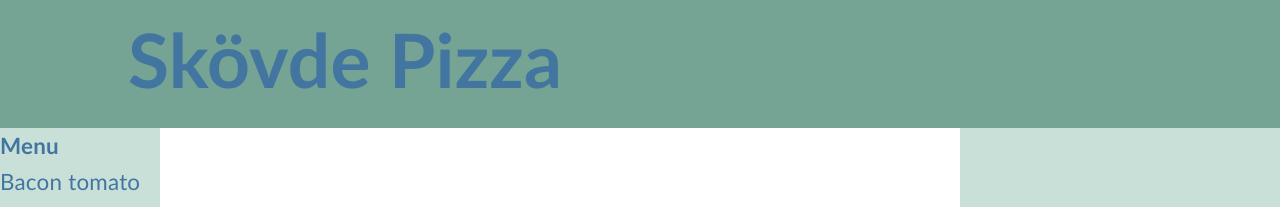
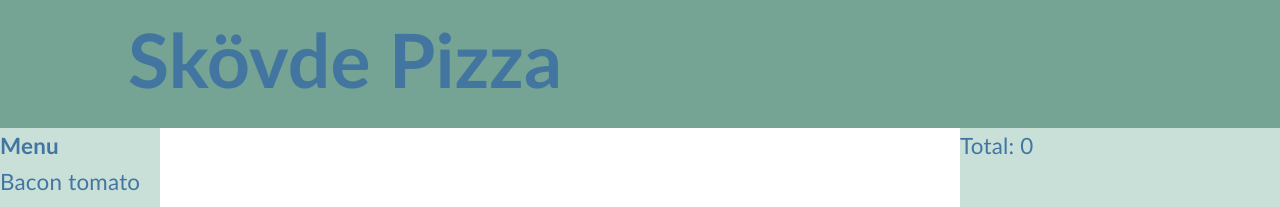
Before and after one commit to Muzdalifa/Skovde-pizza-frontend, a React (Create React App) app: page / in a window 1280 px wide. Shown: the top 207 px of the page. Built offline with nearby package versions, Linux system fonts and the light colour scheme.

Commit message:
sum the cost in Order component

```diff
--- a/src/OrderdItem.js
+++ b/src/OrderdItem.js
@@ -2,6 +2,9 @@ import React from 'react';
 import './OrderdItem.css'
 
 const OrderdItem = (props)=>{
+  const sum = (accumulator, currentOrderdItem) =>{
+    return accumulator + currentOrderdItem.cost
+   }
   return <div className='rightNav'>
     {
       props.orderdItems.map(
@@ -10,9 +13,11 @@ const OrderdItem = (props)=>{
           <label>Cost: {item.cost}</label><br/>
           <button onClick={()=>props.removeOrderdItem(item)}>Remove</button>
         </div>
-
       )
     }
+    <div>
+    Total: {props.orderdItems.reduce(sum,0)}
+    </div>
   </div>
 }
 export default OrderdItem
--- a/src/data.js
+++ b/src/data.js
@@ -3,37 +3,37 @@ export default[
     id:1,
     image: './asset/bacon_tomato.png',
     name: 'Bacon tomato',
-    cost: '120'
+    cost: 120
   },
   {
     id:2,
     image: './asset/salami.jpg',
     name: 'Salami',
-    cost: '110'
+    cost: 110
   },
    {
     id:3,
     image: './asset/salami_bacon_paper.jpg',
     name: 'salami bacon paper',
-    cost: '99'
+    cost: 99
   },
    {
     id:4,
     image: './asset/vegetarian.png',
     name: 'Vegetarian',
-    cost: '70'
+    cost: 70
   },
    {
     id:5,
     image: './asset/OIP.jpg',
     name: 'OIP',
-    cost: '85'
+    cost: 85
   },
    {
     id:6,
     image: './asset/shrimp.jpg',
     name:'Shrimp',
-    Time: '100'
+    Time: 100
   },
    {
     id:7,
@@ -45,12 +45,12 @@ export default[
     id:8,
     image: './asset/pepperoni-i-tomatyi.jpg',
     name:'Pepperoni i tomatyi',
-    cost:'70'
+    cost:70
   },
     {
     id:9,
     image: './asset/OIP_mix.jpg',
     name:'OIP mix',
-    cost:'80'
+    cost:80
   }
 ];
```
Also changed, not shown: 1 other file (tests, documents, lock files or other folders).
